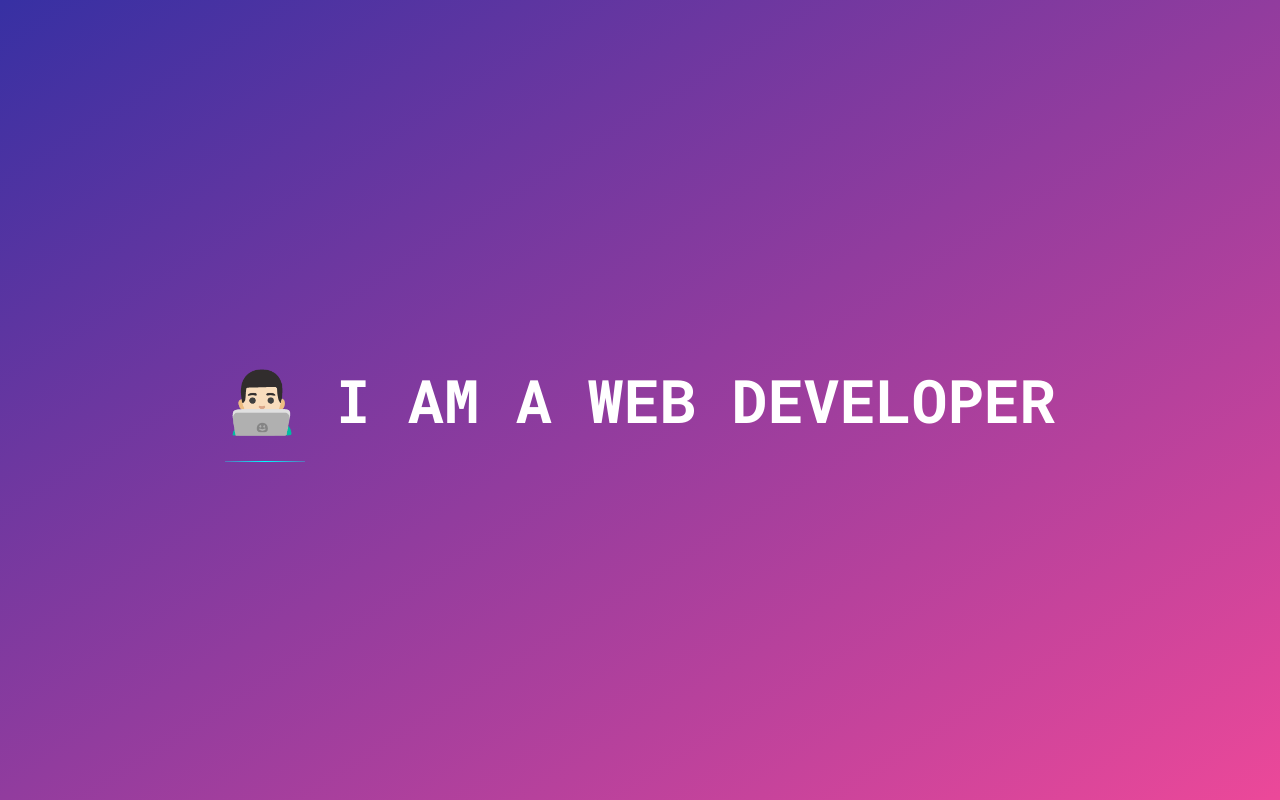
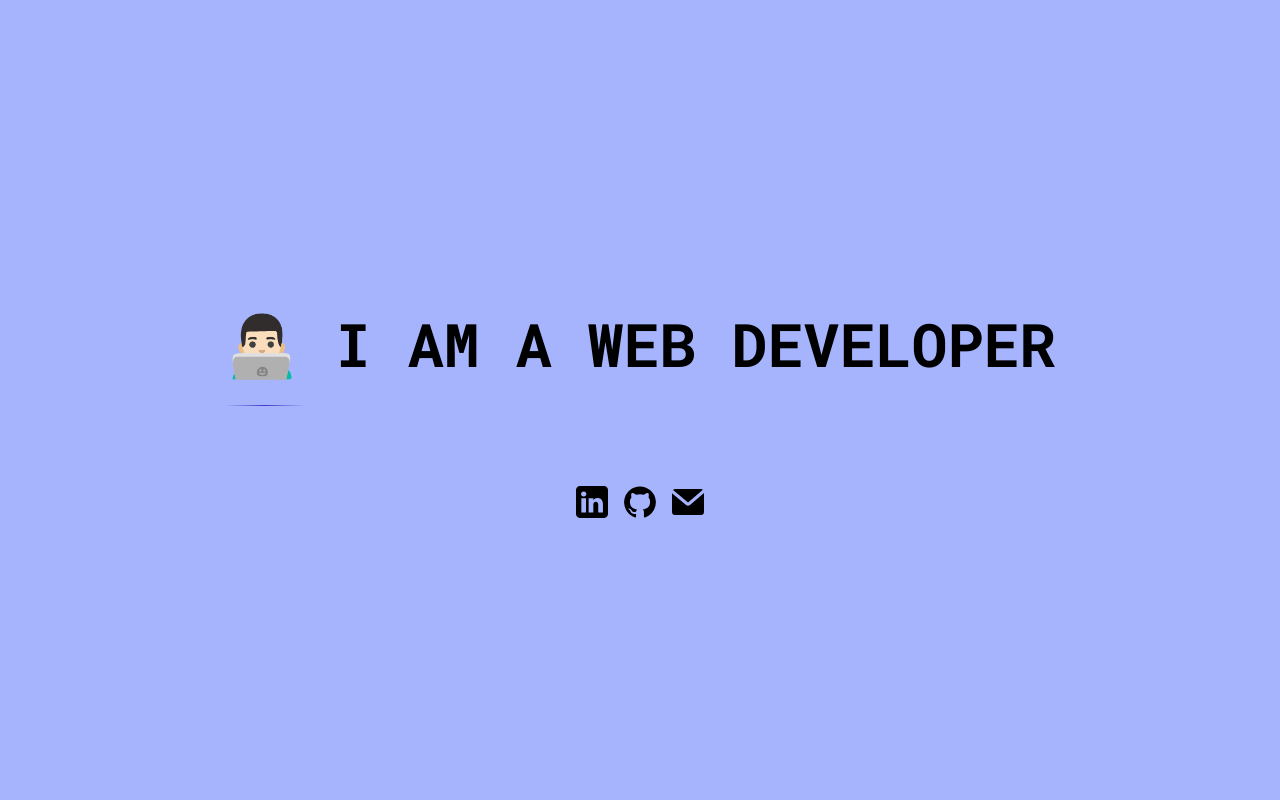
Before and after one commit to lyonsun/next-portfolio, a Next.js app: page / in a window 1280 px wide. Built offline with nearby package versions, Linux system fonts and the light colour scheme.

Commit message:
fix: styling updates

```diff
--- a/app/page.tsx
+++ b/app/page.tsx
@@ -2,6 +2,7 @@
 
 import { FC, useEffect, useRef, useState } from 'react';
 import { motion } from 'framer-motion';
+import { SocialLink } from './components/SocialLink';
 
 const Home: FC = () => {
     const [animateVariant, setAnimateVariant] = useState('initial');
@@ -23,29 +24,45 @@ const Home: FC = () => {
     };
 
     return (
-        <div className="relative bg-gradient-to-br from-indigo-800 to-pink-500 overflow-hidden">
-            <div className="h-screen w-screen flex justify-center items-center">
+        <div className="relative bg-indigo-300 overflow-hidden">
+            <div className="h-screen w-screen flex flex-col justify-center items-center gap-20">
                 <div className="relative">
                     <motion.div
-                        className="absolute w-20 h-px bottom-0"
+                        className="absolute w-20 h-px bottom-0 bg-gradient-to-r from-indigo-300 via-indigo-700 to-indigo-300"
                         variants={variants}
                         animate={animateVariant}
                         transition={{
                             ease: 'easeInOut',
                             duration: 1.4,
                         }}
-                        style={{
-                            background: 'radial-gradient(cyan,transparent)',
-                        }}
                     />
                     <h1
                         ref={ref}
-                        className="text-2xl md:text-6xl font-bold uppercase text-white text-center py-8"
+                        className="text-2xl md:text-4xl lg:text-6xl font-bold uppercase text-center py-4 md:py-8"
                         onMouseEnter={() => setAnimateVariant('enter')}
                         onMouseLeave={() => setAnimateVariant('initial')}
                     >
                         👨🏻‍💻 I am a web developer
                     </h1>
+                </div>
+                <div className="flex justify-center items-center gap-4">
+                    <SocialLink
+                        linkURL="https://www.linkedin.com/in/lyonsun7"
+                        iconURL="/images/linkedin.svg"
+                        iconName="linkedin-profile"
+                        isExternalLink
+                    />
+                    <SocialLink
+                        linkURL="https://github.com/lyonsun"
+                        iconURL="/images/github.svg"
+                        iconName="github-profile"
+                        isExternalLink
+                    />
+                    <SocialLink
+                        linkURL="mailto:sunly917@gmail.com"
+                        iconURL="/images/email.svg"
+                        iconName="email-contact"
+                    />
                 </div>
             </div>
         </div>
```
